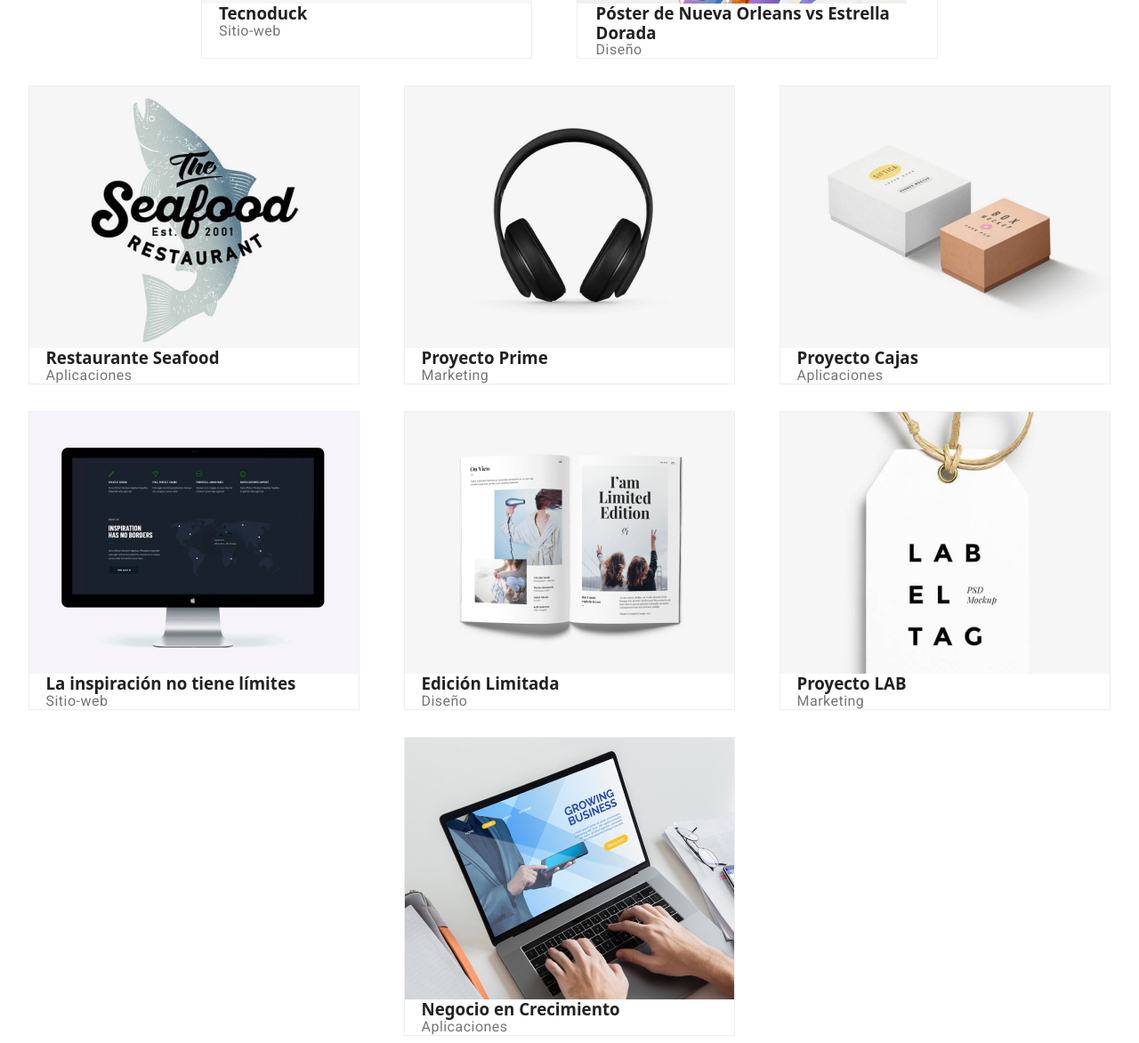
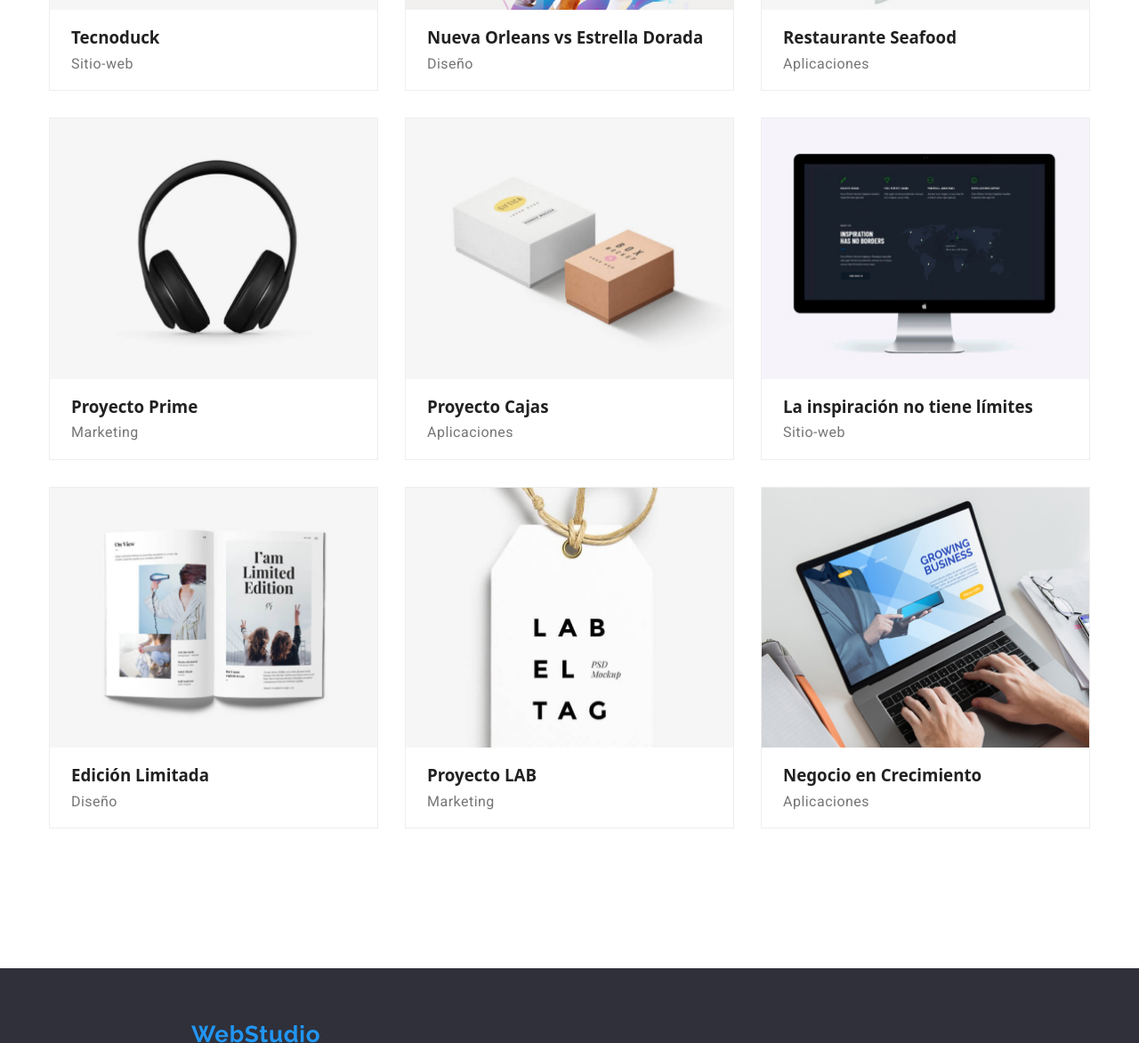
Before and after one commit to Kikelong/adelanto, a plain HTML site: page portafolio.html in a window 1280 px wide. Shown: the part 557-1729 px from the top of the page at 89% size. Drawn offline with nearby package versions, Linux system fonts and the light colour scheme.

Commit message:
tarea terminada

```diff
--- a/css/styles.css
+++ b/css/styles.css
@@ -299,7 +299,6 @@ li{
 
 .numero-header:focus{
     color:var(--brand-color);
-    /* line-height: 500%; */
 }
 
 .numero-header:hover{
@@ -332,8 +331,6 @@ li{
     font-style: normal;
     font-weight: 900;
     font-size: 44px;
-    /* height: 120px;
-    top: 280px; */
     line-height: 136%;
     padding: 30px 0px;
 }
@@ -389,7 +386,6 @@ font-size: 14px;
     letter-spacing: 0.03em;
     text-transform: uppercase;
     color: var(--text-color);
-/* line-height: 0%; */
 }
 
 .caracteristicas-valores-empresariales{
@@ -397,9 +393,7 @@ font-family: 'Roboto';
     font-style: normal;
     font-weight: 400;
     font-size: 14px;
-/* line-height: 24px; */
     letter-spacing: 0.03em;
-/* padding-right: 20%; */
     color: #757575;
     width: 270px;
     line-height: 170%;
@@ -451,7 +445,6 @@ justify-content: center;
 
 .container-worker{
     background: #F5F4FA;
-    /* F5F4FA */
     padding: 94px 0;
     margin: 0;
 }
@@ -472,7 +465,6 @@ padding: 0;
 
 .ul-images-worker{
     display: flex;
-    /* justify-content: space-around; */
     margin: 0;
     padding: 0;
     justify-content: center;
@@ -515,7 +507,6 @@ font-weight: 400;
     font-size: 16px;
     letter-spacing: 0.03em;
     color: #757575;
-/* margin-bottom: 10%; */
     line-height: 110%;
     margin: 0;
     padding: 0;
@@ -555,7 +546,6 @@ address{
 
 .ul-address-footer{
     list-style: none;
-    /* width: 231px; */
     color: #ffffff;
     margin: 0;
     padding: 0;
@@ -589,18 +579,32 @@ address{
 /* MAIN PAGE PORTAFOLIO */
 
 /* INICIO DE BOTONES PORTAFOLIO */
+.container-menu-portafolio{
+    padding: 0;
+    margin: 0;
+    display: flex;
+    justify-content: center;
+    margin-bottom: 50px;
+    padding-top: 106px;
+}
 
 .ul-menu-portafolio{
     display: flex;
-    justify-content: center;
-    padding: 0px;
+    padding: 0;
+    margin:0;
 }
 
 .li-menu-portafolio{
-    margin: 50px 5px;
+    padding: 0;
+    margin:0;
+    margin-right: 8px;
 }
 
-.botones-portafolio{
+.ul-menu-portafolio > .li-menu-portafolio:last-child{
+    margin:0;
+}
+
+.menu-botones-portafolio{
     cursor: pointer;
     font-family: "Roboto";
     font-weight: 500;
@@ -610,10 +614,10 @@ font-family: "Roboto";
     border: none;
     border-radius: 4px;
     padding: 6px 24px;
+    margin: 0;
 }
 
-.botones-portafolio:hover{
- /* margin: 0.5%; */
+.menu-botones-portafolio:hover{
     font-family: "Roboto";
     font-weight: 500;
         font-size: 16px;
@@ -624,8 +628,7 @@ color: #ffffff;
     padding: 6px 24px;
 }
 
-.botones-portafolio:focus{
- /* margin: 0.5%; */
+.menu-botones-portafolio:focus{
     font-family: "Roboto";
     font-weight: 500;
     font-size: 16px;
@@ -641,55 +644,81 @@ outline: none;
 
 /* INICIO DE TARJETAS INFORMATIVAS */
 
-.ul-images-services{
+.container-tarjetas-services{
+    /* padding: 0;
+    margin: 0;
     display: flex;
+    justify-content: center; */
+
+    padding-bottom: 82px;
+    width: 1200px;
+    margin: 0 auto;
+    padding-left: 15px;
+    padding-right: 15px;
+}
+
+.ul-tarjetas-services{
+    display: flex;
+    flex-wrap: wrap;
     justify-content: center;
-    flex-wrap: wrap;
-    padding: 0px;
-    /* width: 1260px; */
+    column-gap: 30px;
+    row-gap: 30px;
     margin: 0px auto;
     margin-bottom: 75px;
+    padding: 0;
 }
 
-.li-services{
+.li-tarjetas-services{
     background: #FFFFFF;
-    margin: 15px 25px;
     border: 1px solid #EEEEEE;
     text-decoration: none;
+    padding: 0;
+    margin: 0;
+    width: 370px;
+    /* height: 404px; */
 }
 
-.li-services:hover{
+.li-tarjetas-services:hover{
     cursor: pointer;
     box-shadow: 0px 1px 3px rgb(0 0 0 / 12%), 0px 1px 1px rgb(0 0 0 / 14%), 0px 2px 1px rgb(0 0 0 / 20%);
 }
 
-.li-services:focus{
+.li-tarjetas-services:focus{
     box-shadow: 0px 1px 3px rgb(0 0 0 / 12%), 0px 1px 1px rgb(0 0 0 / 14%), 0px 2px 1px rgb(0 0 0 / 20%);
 }
 
-.link-tarjeta-services{
+.link-tarjetas-services{
     text-decoration: none;
+    padding: 0;
+    margin:0;
 }
 
-.link-tarjeta-services:focus{
+/* .link-tarjetas-services:focus{
     outline: none;
     box-shadow: 0px 1px 3px rgb(0 0 0 / 12%), 0px 1px 1px rgb(0 0 0 / 14%), 0px 2px 1px rgb(0 0 0 / 20%);
+} */
+
+.container-texto-tarjetas-services{
+    padding: 20px 24px;
+    margin: 0;
 }
 
-h3{
+.titulo-tarjetas-services{
     color: #212121;
-    margin-left: 5%;
+    padding: 0;
+    margin:0;
 }
 
-.image-description{
+.description-tarjetas-services{
     color: #757575;
     font-family: 'Roboto';
     font-style: normal;
     font-weight: 400;
     font-size: 16px;
-/* line-height: 30px; */
     letter-spacing: 0.03em;
-    margin-left: 5%;
+    padding: 0;
+    margin:0;
+    margin-top: 10px;
 }
 
 /* FINAL DE TARJETAS INFORMATIVAS */
--- a/portafolio.html
+++ b/portafolio.html
@@ -4,10 +4,10 @@
         <meta http-equiv="X-UA-Compatible" content="IE=edge">
         <meta name="viewport" content="width=device-width, initial-scale=1.0">
         <title>goit-markup-hw-03</title>
+        <link rel="stylesheet" href="https://cdnjs.cloudflare.com/ajax/libs/modern-normalize/1.0.0/modern-normalize.min.css" integrity="" crossorigin="anonymous">
         <link rel="stylesheet" href="css/styles.css">
         <link rel="preconnect" href="https://fonts.gstatic.com" crossorigin="">
         <link href="https://fonts.googleapis.com/css2?family=Raleway:wght@100;200;300;400;500;600;700&amp;family=Roboto:wght@100;300;400;500;700&amp;display=swap" rel="stylesheet">
-        <link rel="stylesheet" href="https://cdnjs.cloudflare.com/ajax/libs/modern-normalize/1.0.0/modern-normalize.min.css" integrity="" crossorigin="anonymous">
     </head>
     <body>
 
@@ -40,88 +40,110 @@
 
         <main>
             <section>
+                <div class="container-menu-portafolio">
                     <ul class="ul-menu-portafolio">
                         <li class="li-menu-portafolio">
-                        <button class="botones-portafolio" type="button">Todo</button>
+                            <button class="menu-botones-portafolio" type="button">Todo</button>
                         </li>
                         <li class="li-menu-portafolio">
-                        <button class="botones-portafolio" type="button">Sitios-web</button>
+                            <button class="menu-botones-portafolio" type="button">Sitios-web</button>
                         </li>
                         <li class="li-menu-portafolio">
-                        <button class="botones-portafolio" type="button">Aplicaciones</button>
+                            <button class="menu-botones-portafolio" type="button">Aplicaciones</button>
                         </li>
                         <li class="li-menu-portafolio">
-                        <button class="botones-portafolio" type="button">Diseño</button>
+                            <button class="menu-botones-portafolio" type="button">Diseño</button>
                         </li>
                         <li class="li-menu-portafolio">
-                        <button class="botones-portafolio" type="button">Marketing</button>
+                            <button class="menu-botones-portafolio" type="button">Marketing</button>
                         </li>
                     </ul>
-                <ul class="ul-images-services">
-                    <li class="li-services">
-                        <a class="link-tarjeta-services" href="#">
+                </div>
+                <div class="container-tarjetas-services">
+                    <ul class="ul-tarjetas-services">
+                        <li class="li-tarjetas-services">
+                            <a class="link-tarjetas-services" href="#">
                                 <img src="./images/services2.jpg" alt="equipo trabajo" width="370px">
-                            <h3>Tecnoduck</h3>
-                            <p class="image-description">Sitio-web</p>
+                                <div class="container-texto-tarjetas-services">
+                                    <h3 class="titulo-tarjetas-services">Tecnoduck</h3>
+                                    <p class="description-tarjetas-services">Sitio-web</p>
+                                </div>
                             </a>
                         </li>
-                    <li class="li-services">
-                        <a class="link-tarjeta-services" href="#">
+                        <li class="li-tarjetas-services">
+                            <a class="link-tarjetas-services" href="#">
                                 <img src="./images/services3.jpg" alt="pintura" width="370px">
-                            <h3>Póster de Nueva Orleans vs Estrella Dorada</h3>
-                            <p class="image-description">Diseño</p>
+                                <div class="container-texto-tarjetas-services">
+                                    <h3 class="titulo-tarjetas-services">Nueva Orleans vs Estrella Dorada</h3>
+                                    <p class="description-tarjetas-services">Diseño</p>
+                                </div>
                             </a>
                         </li>
-                    <li class="li-services">
-                        <a class="link-tarjeta-services" href="#">
+                        <li class="li-tarjetas-services">
+                            <a class="link-tarjetas-services" href="#">
                                 <img src="./images/services4.jpg" alt="restaurante" width="370px">
-                            <h3>Restaurante Seafood</h3>
-                            <p class="image-description">Aplicaciones</p>
+                                <div class="container-texto-tarjetas-services">
+                                    <h3 class="titulo-tarjetas-services">Restaurante Seafood</h3>
+                                    <p class="description-tarjetas-services">Aplicaciones</p>
+                                </div>
                             </a>
                         </li>
-                    <li class="li-services">
-                        <a class="link-tarjeta-services" href="#">
+                        <li class="li-tarjetas-services">
+                            <a class="link-tarjetas-services" href="#">
                                 <img src="./images/services5.jpg" alt="audifonos" width="370px">
-                            <h3>Proyecto Prime</h3>
-                            <p class="image-description">Marketing</p>
+                                <div class="container-texto-tarjetas-services">
+                                    <h3 class="titulo-tarjetas-services">Proyecto Prime</h3>
+                                    <p class="description-tarjetas-services">Marketing</p>
+                                </div>
                             </a>
                         </li>
-                    <li class="li-services">
-                        <a class="link-tarjeta-services" href="#">
+                        <li class="li-tarjetas-services">
+                            <a class="link-tarjetas-services" href="#">
                                 <img src="./images/services6.jpg" alt="cajas" width="370px">
-                            <h3>Proyecto Cajas</h3>
-                            <p class="image-description">Aplicaciones</p>
+                                <div class="container-texto-tarjetas-services">
+                                    <h3 class="titulo-tarjetas-services">Proyecto Cajas</h3>
+                                    <p class="description-tarjetas-services">Aplicaciones</p>
+                                </div>
                             </a>
                         </li>
-                    <li class="li-services">
-                        <a class="link-tarjeta-services" href="#">
+                        <li class="li-tarjetas-services">
+                            <a class="link-tarjetas-services" href="#">
                                 <img src="./images/services7.jpg" alt="pantalla" width="370px">
-                            <h3>La inspiración no tiene límites</h3>
-                            <p class="image-description">Sitio-web</p>
+                                <div class="container-texto-tarjetas-services">
+                                    <h3 class="titulo-tarjetas-services">La inspiración no tiene límites</h3>
+                                    <p class="description-tarjetas-services">Sitio-web</p>
+                                </div>
                             </a>
                         </li>
-                    <li class="li-services">
-                        <a class="link-tarjeta-services" href="#">
+                        <li class="li-tarjetas-services">
+                            <a class="link-tarjetas-services" href="#">
                                 <img src="./images/services8.jpg" alt="libro" width="370px">
-                            <h3>Edición Limitada</h3>
-                            <p class="image-description">Diseño</p>
+                                <div class="container-texto-tarjetas-services">
+                                    <h3 class="titulo-tarjetas-services">Edición Limitada</h3>
+                                    <p class="description-tarjetas-services">Diseño</p>
+                                </div>
                             </a>
                         </li>
-                    <li class="li-services">
-                        <a class="link-tarjeta-services" href="#">
+                        <li class="li-tarjetas-services">
+                            <a class="link-tarjetas-services" href="#">
                                 <img src="./images/services9.jpg" alt="marketing" width="370px">
-                            <h3>Proyecto LAB</h3>
-                            <p class="image-description">Marketing</p>
+                                <div class="container-texto-tarjetas-services">
+                                    <h3 class="titulo-tarjetas-services">Proyecto LAB</h3>
+                                    <p class="description-tarjetas-services">Marketing</p>
+                                </div>
                             </a>
                         </li>
-                    <li class="li-services">
-                        <a class="link-tarjeta-services" href="#">
+                        <li class="li-tarjetas-services">
+                            <a class="link-tarjetas-services" href="#">
                                 <img src="./images/services10.jpg" alt=" portatil" width="370px">
-                            <h3>Negocio en Crecimiento</h3>
-                            <p class="image-description">Aplicaciones</p>
+                                <div class="container-texto-tarjetas-services">
+                                    <h3 class="titulo-tarjetas-services">Negocio en Crecimiento</h3>
+                                    <p class="description-tarjetas-services">Aplicaciones</p>
+                                </div>
                                 </a>
                         </li>
                     </ul>
+                </div>
             </section>
         </main>
 
@@ -129,9 +151,9 @@
             <div class="container-footer">
                 <a class="logo-footer" href="#">WebStudio</a>
                 <address>
-                    <ul class="ul-address">
-                        <li>
-                            <a>Calz. Ticomán 500, Ciudad de México, CDMX, México</a>
+                    <ul class="ul-address-footer">
+                        <li class="li-addres-footer">
+                            <a>Calz. Ticomán 500, Ciudad de <br> México, CDMX, México</a>
                         </li>
                         <li>
                             <a class="number-email" href="mailto:info@example.com">info@example.com</a>
```
Lines whose indentation alone changed are shown as unchanged.
